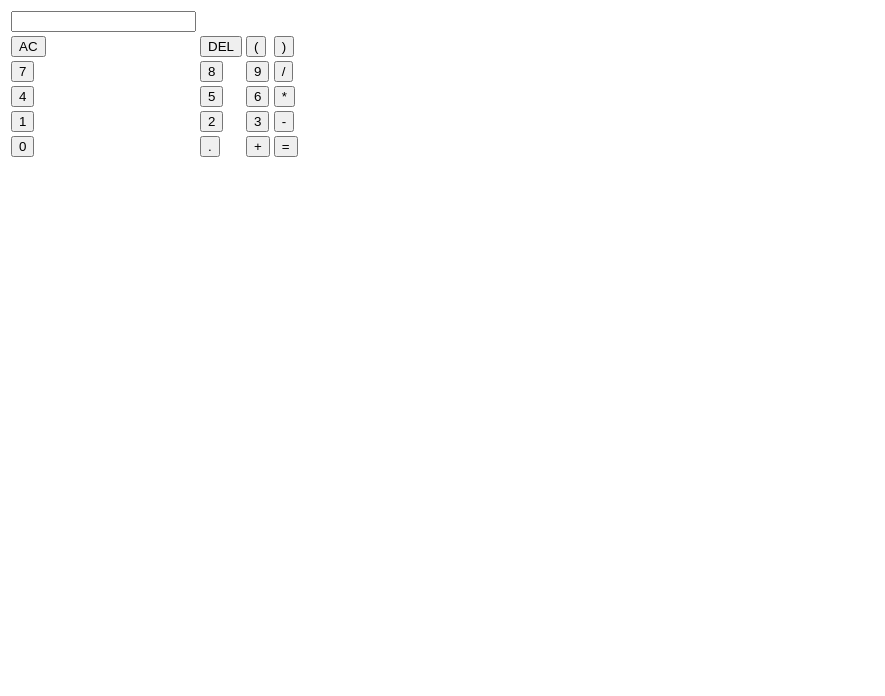
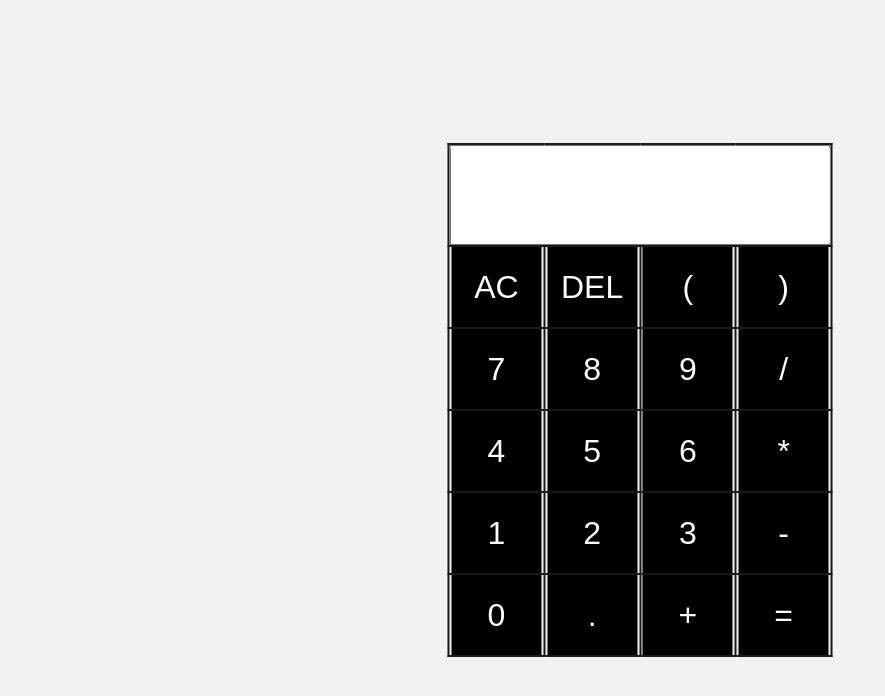
Before and after one commit to touhidcodes/js-calculator-practice, a plain HTML site: page index.html in a window 1280 px wide. Shown: the whole page, without its empty margins (0-885 px from the left). Drawn offline with Linux system fonts and the light colour scheme.

Commit message:
js calculator

```diff
--- a/index.html
+++ b/index.html
@@ -7,83 +7,187 @@
     <link rel="stylesheet" href="style.css" />
   </head>
   <body>
+    <div class="container">
       <div class="js-calculator">
         <table>
           <tr>
-          <td><input type="text" name="" id="output-result" /></td>
-        </tr>
-        <tr>
-          <td>
-            <input type="button" value="AC" id="" onclick="deleteMe ()" />
-          </td>
-          <td>
-            <input type="button" value="DEL" id="" onclick="removeMe ()" />
-          </td>
-          <td>
-            <input type="button" value="(" id="" onclick="calculator ('(')" />
-          </td>
-          <td>
-            <input type="button" value=")" id="" onclick="calculator (')')" />
+            <td colspan="4">
+              <input type="text" id="output-result" />
             </td>
           </tr>
           <tr>
             <td>
-            <input type="button" value="7" id="" onclick="calculator ('7')" />
+              <input
+                type="button"
+                value="AC"
+                class="btn"
+                onclick="deleteMe ()"
+              />
             </td>
             <td>
-            <input type="button" value="8" id="" onclick="calculator ('8')" />
+              <input
+                type="button"
+                value="DEL"
+                class="btn"
+                onclick="removeMe ()"
+              />
             </td>
             <td>
-            <input type="button" value="9" id="" onclick="calculator ('9')" />
+              <input
+                type="button"
+                value="("
+                class="btn"
+                onclick="calculator ('(')"
+              />
             </td>
             <td>
-            <input type="button" value="/" id="" onclick="calculator ('/')" />
+              <input
+                type="button"
+                value=")"
+                class="btn"
+                onclick="calculator (')')"
+              />
             </td>
           </tr>
           <tr>
             <td>
-            <input type="button" value="4" id="" onclick="calculator ('4')" />
+              <input
+                type="button"
+                value="7"
+                class="btn"
+                onclick="calculator ('7')"
+              />
             </td>
             <td>
-            <input type="button" value="5" id="" onclick="calculator ('5')" />
+              <input
+                type="button"
+                value="8"
+                class="btn"
+                onclick="calculator ('8')"
+              />
             </td>
             <td>
-            <input type="button" value="6" id="" onclick="calculator ('6')" />
+              <input
+                type="button"
+                value="9"
+                class="btn"
+                onclick="calculator ('9')"
+              />
             </td>
             <td>
-            <input type="button" value="*" id="" onclick="calculator ('*')" />
+              <input
+                type="button"
+                value="/"
+                class="btn"
+                onclick="calculator ('/')"
+              />
             </td>
           </tr>
           <tr>
             <td>
-            <input type="button" value="1" id="" onclick="calculator ('1')" />
+              <input
+                type="button"
+                value="4"
+                class="btn"
+                onclick="calculator ('4')"
+              />
             </td>
             <td>
-            <input type="button" value="2" id="" onclick="calculator ('2')" />
+              <input
+                type="button"
+                value="5"
+                class="btn"
+                onclick="calculator ('5')"
+              />
             </td>
             <td>
-            <input type="button" value="3" id="" onclick="calculator ('3')" />
+              <input
+                type="button"
+                value="6"
+                class="btn"
+                onclick="calculator ('6')"
+              />
             </td>
             <td>
-            <input type="button" value="-" id="" onclick="calculator ('-')" />
+              <input
+                type="button"
+                value="*"
+                class="btn"
+                onclick="calculator ('*')"
+              />
             </td>
           </tr>
           <tr>
             <td>
-            <input type="button" value="0" id="" onclick="calculator ('0')" />
+              <input
+                type="button"
+                value="1"
+                class="btn"
+                onclick="calculator ('1')"
+              />
             </td>
             <td>
-            <input type="button" value="." id="" onclick="calculator ('.')" />
+              <input
+                type="button"
+                value="2"
+                class="btn"
+                onclick="calculator ('2')"
+              />
             </td>
             <td>
-            <input type="button" value="+" id="" onclick="calculator ('+')" />
+              <input
+                type="button"
+                value="3"
+                class="btn"
+                onclick="calculator ('3')"
+              />
             </td>
             <td>
-            <input type="button" value="=" id="" onclick="finalResult ()" />
+              <input
+                type="button"
+                value="-"
+                class="btn"
+                onclick="calculator ('-')"
+              />
+            </td>
+          </tr>
+          <tr>
+            <td>
+              <input
+                type="button"
+                value="0"
+                class="btn"
+                onclick="calculator ('0')"
+              />
+            </td>
+            <td>
+              <input
+                type="button"
+                value="."
+                class="btn"
+                onclick="calculator ('.')"
+              />
+            </td>
+            <td>
+              <input
+                type="button"
+                value="+"
+                class="btn"
+                onclick="calculator ('+')"
+              />
+            </td>
+            <td>
+              <input
+                type="button"
+                value="="
+                class="btn"
+                onclick="finalResult ()"
+              />
             </td>
           </tr>
         </table>
       </div>
+    </div>
     <script src="script.js"></script>
   </body>
 </html>
--- a/style.css
+++ b/style.css
@@ -0,0 +1,52 @@
+* {
+  margin: 0%;
+  padding: 0;
+}
+body {
+  background-color: #f1f1f1;
+}
+.container {
+  width: 400px;
+  height: 500px;
+}
+.js-calculator {
+  position: absolute;
+  top: 50%;
+  left: 50%;
+  transform: translate(-50%, -50%);
+}
+table {
+  border-collapse: collapse;
+  background-color: #f1f1f1;
+  box-shadow: rgba(0, 0, 0, 0.1) 0px, 10px, 50px;
+  border: 2px, solid;
+}
+td {
+  text-align: center;
+  color: #fff1;
+  border: 2px solid #191919;
+}
+#output-result {
+  width: 100%;
+  height: 100px;
+  font-size: 29px;
+  text-align: right;
+}
+.btn {
+  width: 90px;
+  height: 80px;
+  color: #fff;
+  background-color: black;
+  font-size: 2rem;
+  border: none;
+  cursor: pointer;
+  transition: 0.2s, ease-in-out;
+  outline: none !important;
+  border: none !important;
+}
+.btn:hover {
+  background-color: #19d;
+  outline: none;
+  transition: 0.4s ease-in;
+  cursor: pointer;
+}
```
Lines whose indentation alone changed are shown as unchanged.
